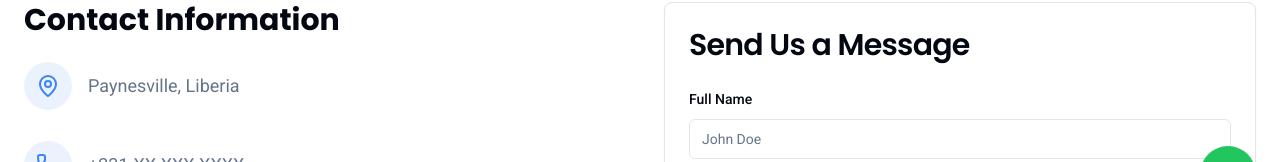
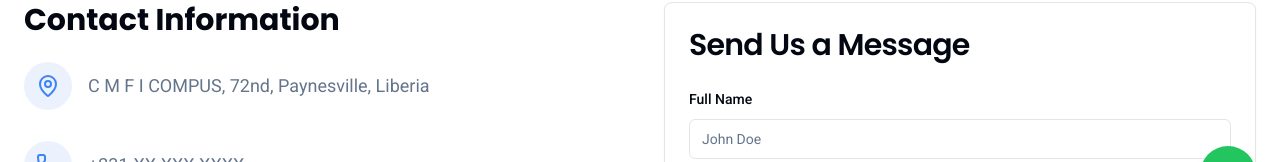
Before and after one commit to KayZee52/CMFI-website, a Next.js app: page /contact in a window 1280 px wide. Shown: the part 574-736 px from the top of the page. Built offline with nearby package versions, Linux system fonts and the light colour scheme.

Commit message:
initial commit

```diff
--- a/src/components/sections/contact-section.tsx
+++ b/src/components/sections/contact-section.tsx
@@ -61,10 +61,11 @@ const ContactPageContent = () => {
     }
   }, [state, toast, form]);
 
-  const googleMapsUrl = "https://www.google.com/maps/place/C+M+F+I+COMPUS/@6.2972144,-10.7048804,19z/data=!4m6!3m5!1s0xf09ff47e5c02a07:0x31b2da1a364f8544!8m2!3d6.2973117!4d-10.7046187!16s%2Fg%2F11y3g_w1_9?entry=ttu";
+  const googleMapsUrl = "https://www.google.com/maps/search/?api=1&query=6.297157719559182,-10.704869643363699";
+  const embedMapsUrl = "https://www.google.com/maps/embed?pb=!1m18!1m12!1m3!1d403.4164338365528!2d-10.7048803721997!3d6.297214372599682!2m3!1f0!2f0!3f0!3m2!1i1024!2i768!4f13.1!3m3!1m2!1s0xf09ff47e5c02a07%3A0x31b2da1a364f8544!2sC%20M%20F%20I%20COMPUS!5e1!3m2!1sen!2s!4v1757676798465!5m2!1sen!2s";
 
   const contactDetails = [
-    { icon: MapPin, text: 'Paynesville, Liberia', href: googleMapsUrl },
+    { icon: MapPin, text: 'C M F I COMPUS, 72nd, Paynesville, Liberia', href: googleMapsUrl },
     { icon: Phone, text: '+231-XX-XXX-XXXX' },
     { icon: Mail, text: 'info@cmfibhs.edu.lr' },
     { icon: Clock, text: 'Mon-Fri, 8:00 AM - 4:00 PM' },
@@ -125,7 +126,7 @@ const ContactPageContent = () => {
                  <h3 className="font-headline text-2xl font-bold mb-4">Find Us Here</h3>
                  <div className="rounded-lg overflow-hidden border">
                     <iframe
-                        src="https://www.google.com/maps/embed?pb=!1m18!1m12!1m3!1d403.4164338365528!2d-10.7048803721997!3d6.297214372599682!2m3!1f0!2f0!3f0!3m2!1i1024!2i768!4f13.1!3m3!1m2!1s0xf09ff47e5c02a07%3A0x31b2da1a364f8544!2sC%20M%20F%20I%20COMPUS!5e1!3m2!1sen!2s!4v1757676798465!5m2!1sen!2s"
+                        src={embedMapsUrl}
                         width="100%"
                         height="300"
                         style={{ border: 0 }}
```
